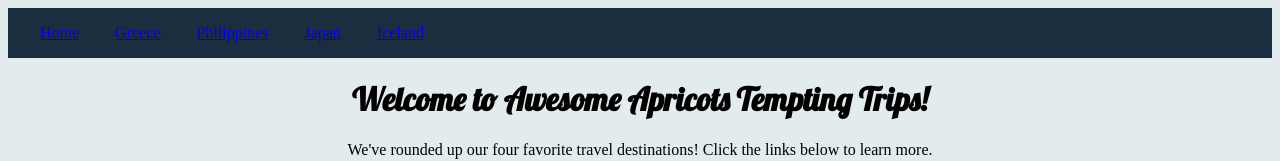
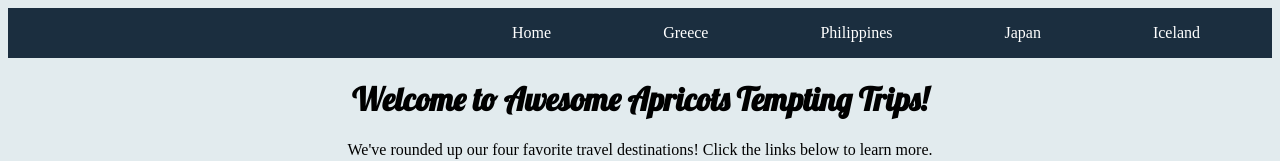
Before and after one commit to TarynL/automated-world-awesome-apricots, a plain HTML site: page index.html in a window 1280 px wide. Shown: the top 161 px of the page. Drawn offline with Linux system fonts and the light colour scheme.

Commit message:
navbar spacing

```diff
--- a/Styles/main.css
+++ b/Styles/main.css
@@ -17,19 +17,28 @@ nav a:hover {
     color: #FFCFB6;
 }
 
-nav ul {
+.navbar ul {
+    display: flex;
+    justify-content: flex-end;
 	list-style-type: none;
 	margin: 0;
 	padding: 1em;
 	overflow: hidden;
 	background-color: #1B2E3F;
+
   }
 
 .navbar li {
 	display: inline;
 	margin: 0 1em;
+  }
+
+.navbar a {
+    display: inline-flex;
     color: white;
-  }
+    text-decoration: none;
+    margin: 0 40px;
+}
 
 .icons {
     display: flex;
```
Also changed, not shown: index.html (+0 -2 lines), images/awesome_apricots.jpg (added).
